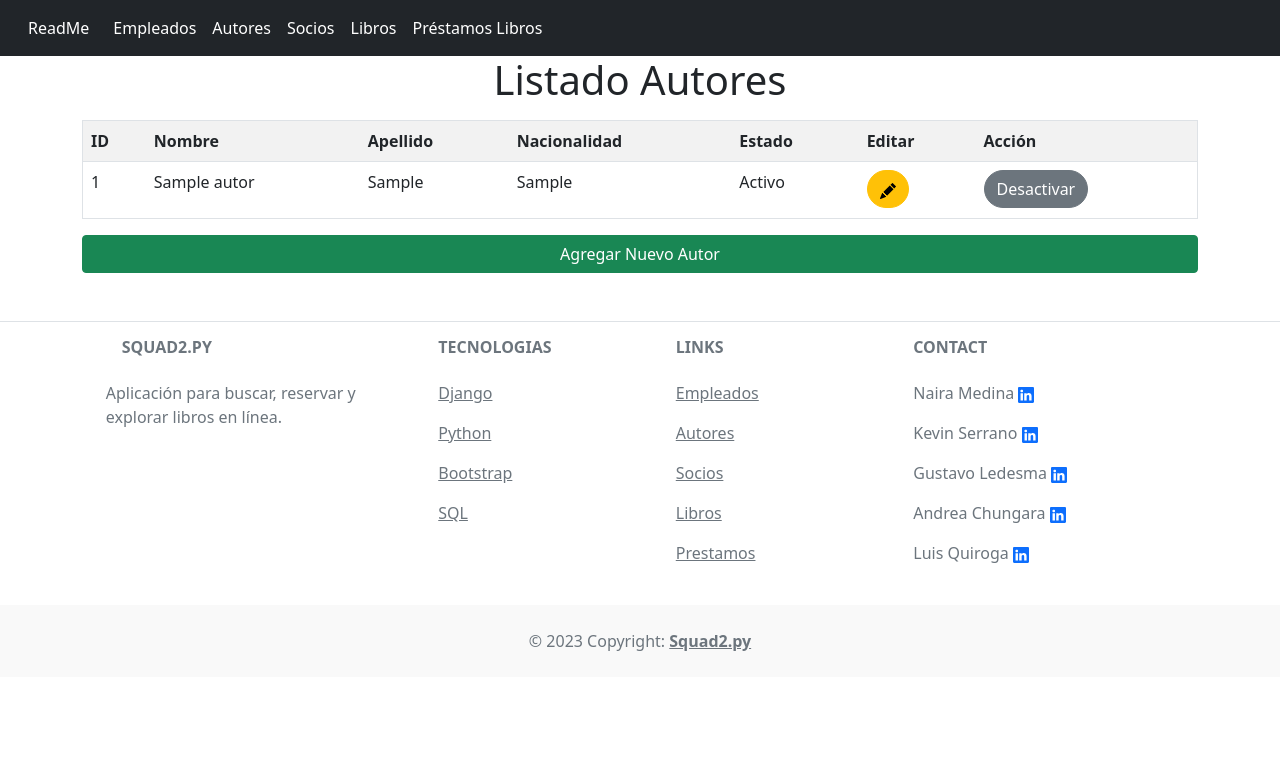
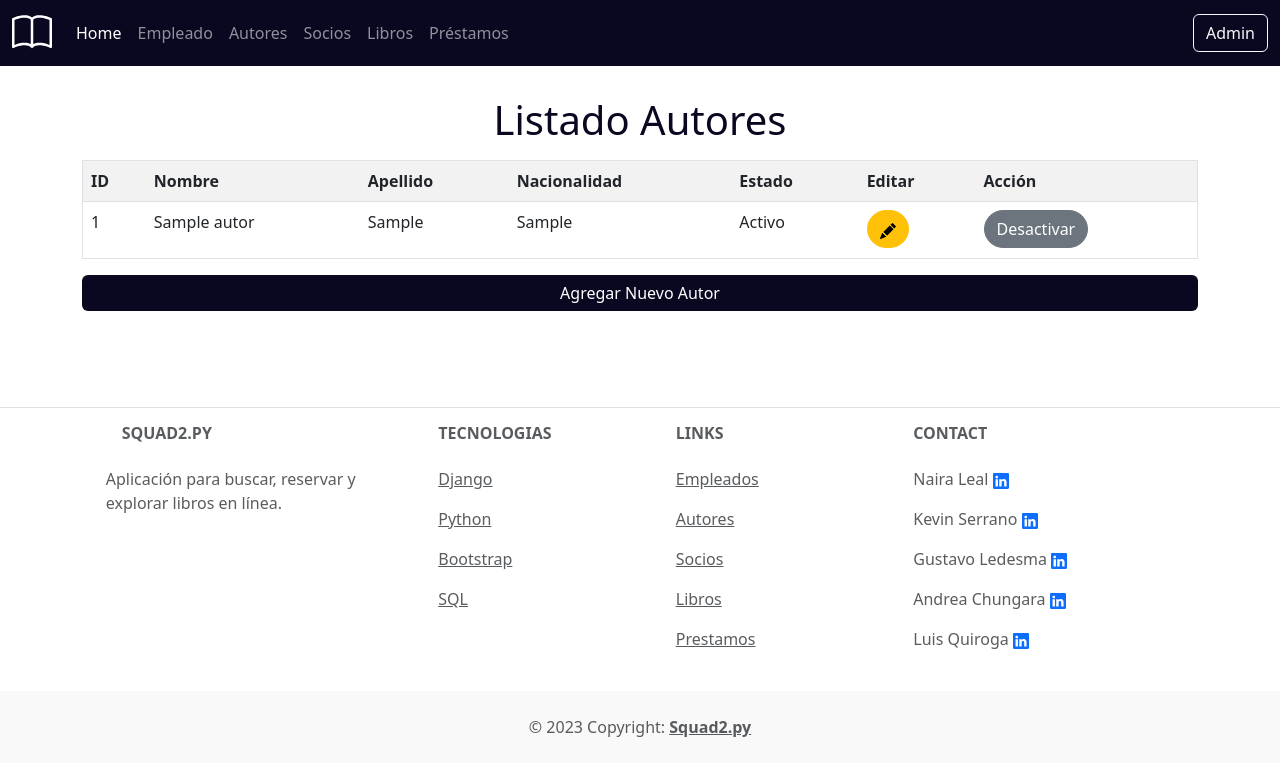
Before and after one commit to kevinserrano01/Biblioteca_App.v1, a Django app: page /autores/listado/ in a window 1280 px wide. Shown: the top 776 px of the page. Run offline with Django 4.2, Linux system fonts and the light colour scheme; tables that the repository leaves empty hold one stand-in row (values such as "Sample post").

Commit message:
estilos en template de home, navabar, lista de autor y formulario

```diff
--- /dev/null
+++ b/static/styles/list.css
@@ -0,0 +1,11 @@
+.btn-color {
+    color: white;
+    background-color: #0A0820;
+    border: #0A0820;
+    transition: 1s;
+}
+
+.btn-color:hover {
+    color: white;
+    background-color: #1c95d7;
+}
--- a/static/styles/style.css
+++ b/static/styles/style.css
@@ -1,11 +1,17 @@
 body{
     margin: 0;
     padding: 0;
+}
 
+.color-navbar {
+    background: #0A0820;
+}
 
+.f-color{
+    color: #0A0820;
+}
 
-
+.icon-color:hover {
+    color: #1c95d7;
+    transition: 1s;
 }
-.nav-link{
-    color: white;
-}
--- a/templates/autor/autores_lista.html
+++ b/templates/autor/autores_lista.html
@@ -1,8 +1,14 @@
 {% extends 'home/navbar.html' %}
 
+{% load static %}
+
+{% block estilos %}
+<link rel="stylesheet" href="{% static 'styles/list.css' %}">
+{% endblock estilos %}
+
 {% block content %}
-<div class="container">
-    <h1 class="text-center">Listado Autores</h1>
+<div class="container py-5">
+    <h1 class="text-center f-color">Listado Autores</h1>
     <div class="row">
         <div class="colum">
             <table border="1" class="table table-striped container mt-2">
@@ -74,12 +80,9 @@
                     {% endfor %}
             </table>
 
-            <a class="d-grid gap-2 btn btn-success " href="{% url 'nuevos_Autores' %}">
+            <a class="d-grid gap-2 btn btn-color" href="{% url 'nuevos_Autores' %}">
                 Agregar Nuevo Autor
             </a>
-
-
-
 
         </div>
     </div>
--- a/templates/autor/nuevo_autor.html
+++ b/templates/autor/nuevo_autor.html
@@ -9,11 +9,11 @@
 {% block content %}
     <form method="post" class="form-control text-center">
         {% csrf_token %}
-        <section class="vh-100 gradient-custom">
+        <section class="vh-50 gradient-custom pt-3">
             <div class="container py-5 h-100">
                 <div class="row d-flex justify-content-center align-items-center h-100">
                     <div class="col-12 col-md-8 col-lg-6 col-xl-5">
-                        <div class="card bg-dark text-white" style="border-radius: 1rem;">
+                        <div class="card bg-color text-white" style="border-radius: 1rem;">
                             <div class="card-body p-5 text-center">
                                 <div class="mb-md-5 mt-md-4 pb-5">
                                     <h2 class="fw-bold mb-2 text-uppercase">Crear nuevo autor</h2>
--- a/templates/home/navbar.html
+++ b/templates/home/navbar.html
@@ -7,40 +7,49 @@
     <meta http-equiv="X-UA-Compatible" content="IE=edge">
     <meta name="viewport" content="width=device-width, initial-scale=1.0">
     <!-- Bootstrap -->
-    <link href="https://cdn.jsdelivr.net/npm/bootstrap@5.0.2/dist/css/bootstrap.min.css" rel="stylesheet" integrity="sha384-EVSTQN3/azprG1Anm3QDgpJLIm9Nao0Yz1ztcQTwFspd3yD65VohhpuuCOmLASjC" crossorigin="anonymous">
+    <link href="https://cdn.jsdelivr.net/npm/bootstrap@5.3.0/dist/css/bootstrap.min.css" rel="stylesheet" integrity="sha384-9ndCyUaIbzAi2FUVXJi0CjmCapSmO7SnpJef0486qhLnuZ2cdeRhO02iuK6FUUVM" crossorigin="anonymous">
     <!-- css -->
     {% block estilos %}
     {% endblock estilos %}
     <link rel="stylesheet" href="{% static 'styles/style.css' %}">
-    <link rel="shortcut icon" href="{% static 'img/book.png' %}">
+    <link rel="shortcut icon" href="{% static 'img/book2.svg' %}">
     <title>ReadMe</title>
 </head>
-<body class="gradient-custom">
-
-    <nav class="navbar navbar-expand-lg bg-dark">
+<body class="gradient-custom pt-5 f-color">
+    <nav class="navbar navbar-expand-lg color-navbar fixed-top" data-bs-theme="dark">
         <div class="container-fluid">
-            <a class="nav-link" href="http://127.0.0.1:8000/">ReadMe</a>
-            <button class="navbar-toggler" type="button" data-bs-toggle="collapse"          data-bs-target="#navbarNav" aria-controls="navbarNav" aria-expanded="false"     aria-label="Toggle navigation">
+          <a class="navbar-brand icon-color" href="http://127.0.0.1:8000/">
+            <svg xmlns="http://www.w3.org/2000/svg" width="40" height="40" fill="currentColor" class="bi bi-book" viewBox="0 0 16 16">
+                <path d="M1 2.828c.885-.37 2.154-.769 3.388-.893 1.33-.134 2.458.063 3.112.752v9.746c-.935-.53-2.12-.603-3.213-.493-1.18.12-2.37.461-3.287.811V2.828zm7.5-.141c.654-.689 1.782-.886 3.112-.752 1.234.124 2.503.523 3.388.893v9.923c-.918-.35-2.107-.692-3.287-.81-1.094-.111-2.278-.039-3.213.492V2.687zM8 1.783C7.015.936 5.587.81 4.287.94c-1.514.153-3.042.672-3.994 1.105A.5.5 0 0 0 0 2.5v11a.5.5 0 0 0 .707.455c.882-.4 2.303-.881 3.68-1.02 1.409-.142 2.59.087 3.223.877a.5.5 0 0 0 .78 0c.633-.79 1.814-1.019 3.222-.877 1.378.139 2.8.62 3.681 1.02A.5.5 0 0 0 16 13.5v-11a.5.5 0 0 0-.293-.455c-.952-.433-2.48-.952-3.994-1.105C10.413.809 8.985.936 8 1.783z"/>
+            </svg>
+          </a>
+          <button class="navbar-toggler" type="button" data-bs-toggle="collapse" data-bs-target="#navbarScroll" aria-controls="navbarScroll" aria-expanded="false" aria-label="Toggle navigation">
             <span class="navbar-toggler-icon"></span>
           </button>
-            <div class="collapse navbar-collapse" id="navbarNav">
-                <ul class="navbar-nav">
+          <div class="collapse navbar-collapse" id="navbarScroll">
+            <ul class="navbar-nav me-auto my-2 my-lg-0 navbar-nav-scroll" style="--bs-scroll-height: 100px;">
               <li class="nav-item">
-                        <a class="nav-link color-white" aria-current="page" href="{% url 'listado_empleados' %}">Empleados</a>
+                <a class="nav-link active" aria-current="page" href="http://127.0.0.1:8000/">Home</a>
               </li>
               <li class="nav-item">
-                        <a class="nav-link " href="{% url 'listado_autores' %}">Autores</a>
+                <a class="nav-link" href="{% url 'listado_empleados' %}">Empleado</a>
               </li>
               <li class="nav-item">
-                        <a class="nav-link " href="{% url 'listado_socios' %}">Socios</a>
+                <a class="nav-link" href="{% url 'listado_autores' %}">Autores</a>
+              </li>
+              <li class="nav-item">
+                <a class="nav-link" href="{% url 'listado_socios' %}">Socios</a>
               </li>
               <li class="nav-item">
                 <a class="nav-link" href="{% url 'libros_lista' %}">Libros</a>
               </li>
               <li class="nav-item">
-                        <a class="nav-link" href="{% url 'listado_prestamolibro' %}">Préstamos Libros</a>
+                <a class="nav-link" href="{% url 'listado_prestamolibro' %}">Préstamos</a>
               </li>
             </ul>
+            <form class="d-flex">
+              <button class="btn btn-outline-light" >Admin</button>
+            </form>
           </div>
         </div>
       </nav>
@@ -57,7 +66,7 @@
 
         <!-- Section: Links  -->
         <section class="">
-            <div class="container text-center text-md-start mt-3">
+            <div class="container text-center text-md-start">
                 <!-- Grid row -->
                 <div class="row mt-3">
                     <!-- Grid column -->
@@ -122,7 +131,7 @@
                         <!-- Links -->
                         <h6 class="text-uppercase fw-bold mb-4">Contact</h6>
                         <p>
-                            Naira Medina
+                            Naira Leal
                             <a href="">
                                 <svg xmlns="http://www.w3.org/2000/svg" width="16" height="16" fill="currentColor" class="bi bi-linkedin" viewBox="0 0 16 16">
                                     <path d="M0 1.146C0 .513.526 0 1.175 0h13.65C15.474 0 16 .513 16 1.146v13.708c0 .633-.526 1.146-1.175 1.146H1.175C.526 16 0 15.487 0 14.854V1.146zm4.943 12.248V6.169H2.542v7.225h2.401zm-1.2-8.212c.837 0 1.358-.554 1.358-1.248-.015-.709-.52-1.248-1.342-1.248-.822 0-1.359.54-1.359 1.248 0 .694.521 1.248 1.327 1.248h.016zm4.908 8.212V9.359c0-.216.016-.432.08-.586.173-.431.568-.878 1.232-.878.869 0 1.216.662 1.216 1.634v3.865h2.401V9.25c0-2.22-1.184-3.252-2.764-3.252-1.274 0-1.845.7-2.165 1.193v.025h-.016a5.54 5.54 0 0 1 .016-.025V6.169h-2.4c.03.678 0 7.225 0 7.225h2.4z"/>
@@ -178,6 +187,7 @@
     </footer>
     <!-- Footer -->
 
-    <script src="https://cdn.jsdelivr.net/npm/bootstrap@5.0.2/dist/js/bootstrap.bundle.min.js" integrity="sha384-MrcW6ZMFYlzcLA8Nl+NtUVF0sA7MsXsP1UyJoMp4YLEuNSfAP+JcXn/tWtIaxVXM" crossorigin="anonymous"></script>
+    <script src="https://cdn.jsdelivr.net/npm/bootstrap@5.3.0/dist/js/bootstrap.bundle.min.js" integrity="sha384-geWF76RCwLtnZ8qwWowPQNguL3RmwHVBC9FhGdlKrxdiJJigb/j/68SIy3Te4Bkz" crossorigin="anonymous"></script>
+
 </body>
 </html>
```
Also changed, not shown: static/styles/forms.css (+7 -7 lines), static/styles/home.css (+3 -9 lines), templates/home/home.html (+6 -6 lines), static/img/book.png (deleted), static/img/book2.svg (added), 1 other file. Lines whose indentation alone changed are shown as unchanged.
